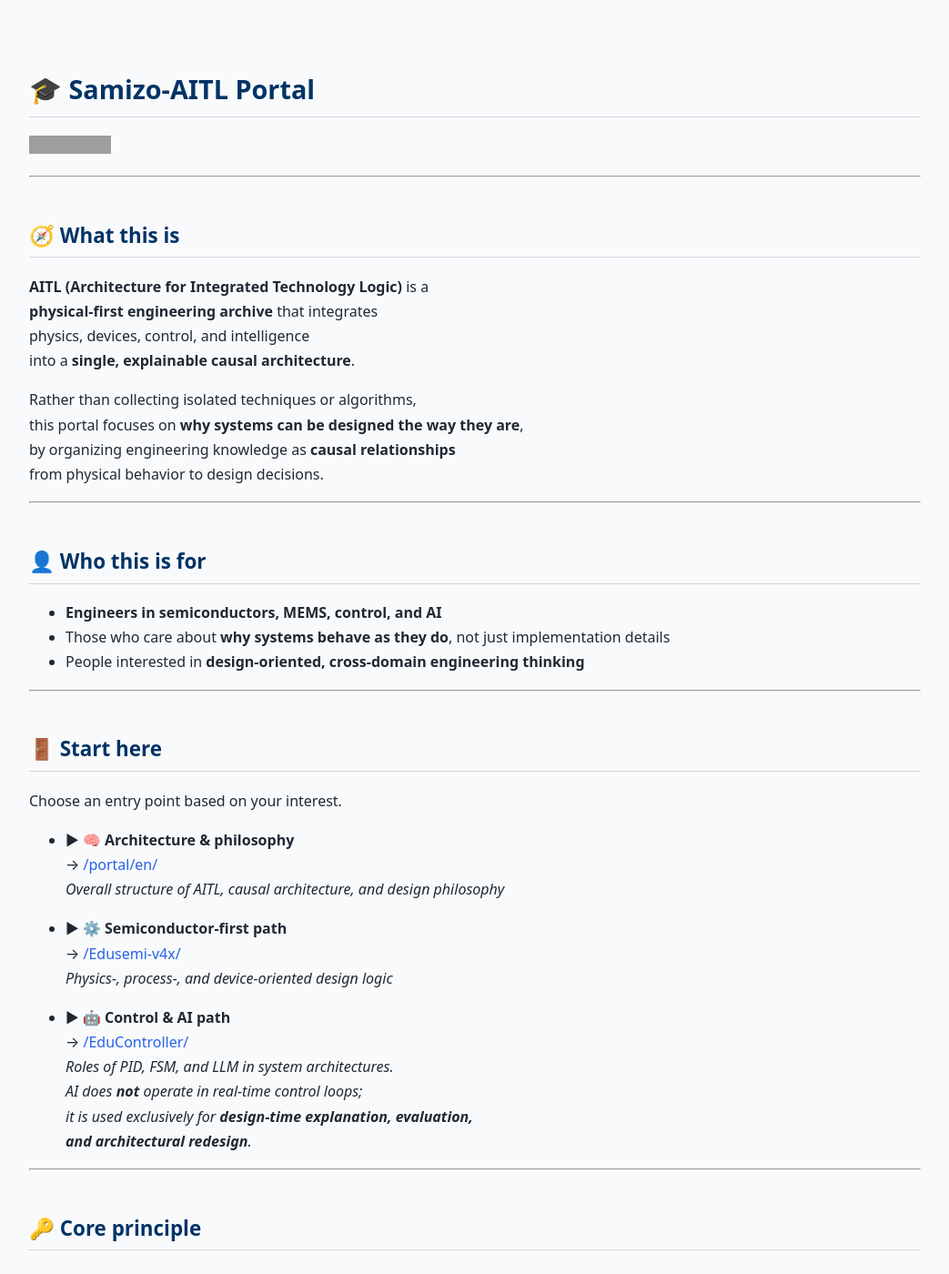
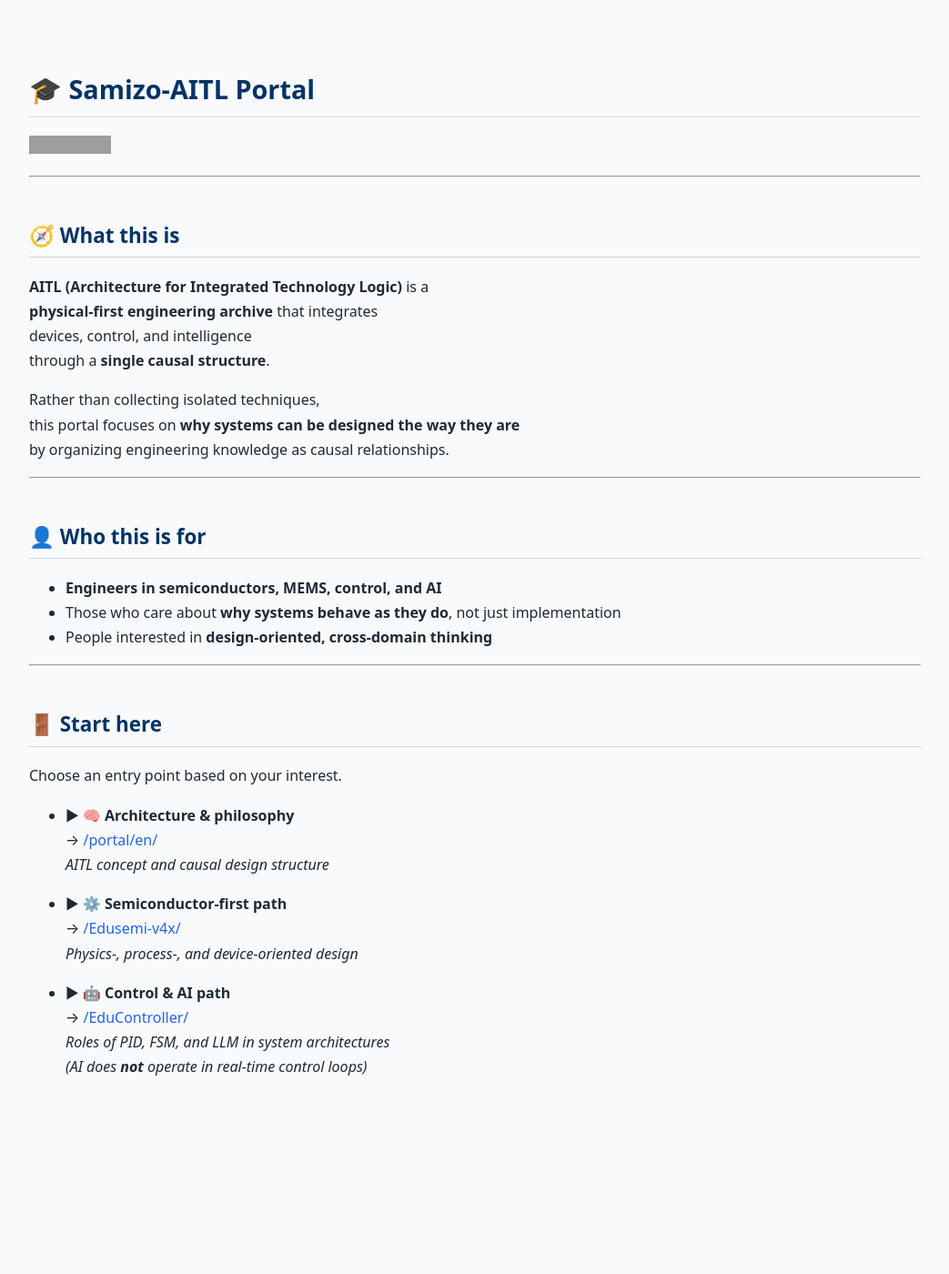
Before and after one commit to Samizo-AITL/Samizo-AITL.github.io, a Jekyll site: the page built from en/index.md, in a window 1280 px wide and 1400 px high. Shown: the whole window at 91% size, without its empty margins (118-1161 px from the left). Built offline with Jekyll 4.4.1, drawn with Linux system fonts in a browser that asks for light colours; some of the changed text lies outside the part shown; grey boxes are pictures that could not be loaded.

Commit message:
Update index.md

```diff
--- a/en/index.md
+++ b/en/index.md
@@ -1,7 +1,7 @@
 ---
 layout: default
 title: Samizo-AITL Portal
-description: Architecture for Integrated Technology Logic — a physical-first engineering archive integrating devices, control, and intelligence
+description: Architecture for Integrated Technology Logic — a physical-first engineering archive
 ---
 
 # 🎓 Samizo-AITL Portal
@@ -13,20 +13,19 @@
 ## 🧭 What this is
 **AITL (Architecture for Integrated Technology Logic)** is a
 **physical-first engineering archive** that integrates
-physics, devices, control, and intelligence
-into a **single, explainable causal architecture**.
+devices, control, and intelligence
+through a **single causal structure**.
 
-Rather than collecting isolated techniques or algorithms,
-this portal focuses on **why systems can be designed the way they are**,
-by organizing engineering knowledge as **causal relationships**
-from physical behavior to design decisions.
+Rather than collecting isolated techniques,
+this portal focuses on **why systems can be designed the way they are**
+by organizing engineering knowledge as causal relationships.
 
 ---
 
 ## 👤 Who this is for
 - **Engineers in semiconductors, MEMS, control, and AI**
-- Those who care about **why systems behave as they do**, not just implementation details
-- People interested in **design-oriented, cross-domain engineering thinking**
+- Those who care about **why systems behave as they do**, not just implementation
+- People interested in **design-oriented, cross-domain thinking**
 
 ---
 
@@ -35,38 +34,13 @@
 
 - ▶ 🧠 **Architecture & philosophy**
   → [/portal/en/](/portal/en/)
-  *Overall structure of AITL, causal architecture, and design philosophy*
+  *AITL concept and causal design structure*
 
 - ▶ ⚙️ **Semiconductor-first path**
   → [/Edusemi-v4x/](/Edusemi-v4x/)
-  *Physics-, process-, and device-oriented design logic*
+  *Physics-, process-, and device-oriented design*
 
 - ▶ 🤖 **Control & AI path**
   → [/EduController/](/EduController/)
-  *Roles of PID, FSM, and LLM in system architectures.
-  AI does **not** operate in real-time control loops;
-  it is used exclusively for **design-time explanation, evaluation,
-  and architectural redesign**.*
-
----
-
-## 🔑 Core principle
-In AITL, **control systems and AI are never conflated**.
-
-- Control systems ensure **stability and performance** based on physical models
-- AI is used to **explain design rationale**,
-  **analyze causal structure**, and
-  **support architectural redesign**
-
-AITL is **not** a control method,
-**not** a learning algorithm,
-and **not** an AI-in-the-loop framework.
-
-It is a **design architecture** for integrating technology
-with clear causal and logical boundaries.
-
----
-
-## 📌 In one sentence
-**AITL is an architecture for explaining and designing engineering systems
-through integrated technology logic, grounded in physics and causality.**
+  *Roles of PID, FSM, and LLM in system architectures
+  (AI does **not** operate in real-time control loops)*
```
